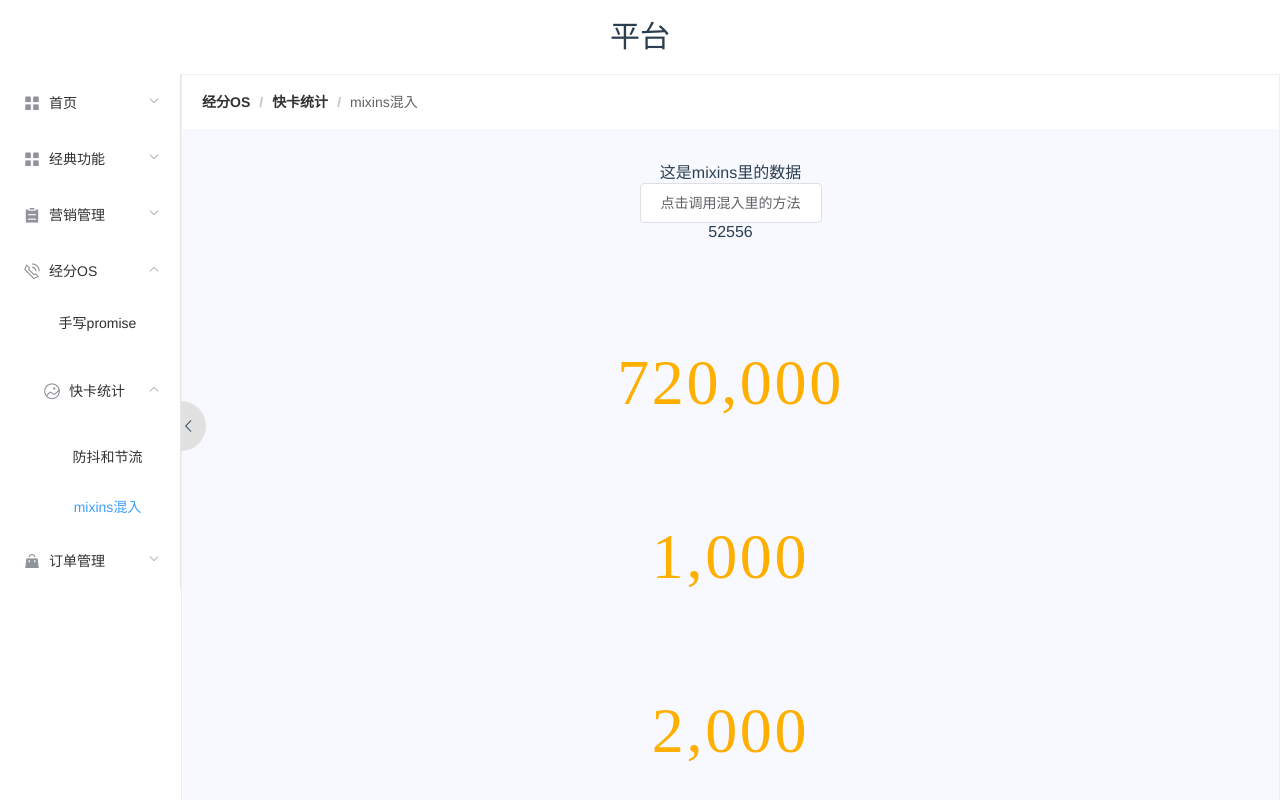
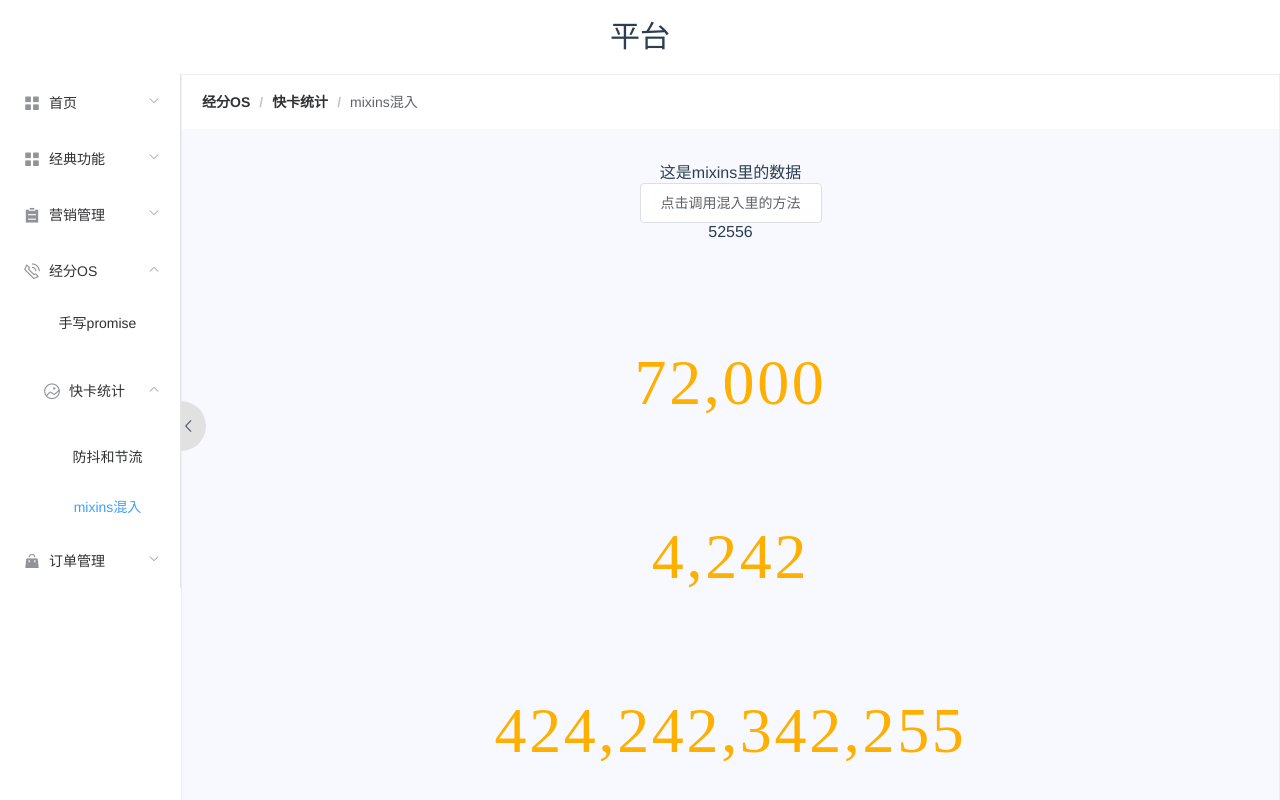
Before and after one commit to wosiku/my-vue-cli, a Vue app: page /mixins in a window 1280 px wide. Built offline with nearby package versions, Linux system fonts and the light colour scheme.

Commit message:
计数浮点

```diff
--- a/src/views/demo/mixins/index.vue
+++ b/src/views/demo/mixins/index.vue
@@ -3,9 +3,9 @@
     <div>{{msg}}</div>
     <el-button @click="clickFn">点击调用混入里的方法</el-button>
       <p class="countRunning" v-countRunning data-target='52556'>0</p>
-      <NumberGrow :value="720000"></NumberGrow>
-      <NumberGrow :value="1000"></NumberGrow>
-      <NumberGrow :value="2000"></NumberGrow>
+      <NumberGrow></NumberGrow>
+      <NumberGrow :value="4242"></NumberGrow>
+      <NumberGrow :value="424242342255"></NumberGrow>
   </div>
 </template>
 <script>
--- a/src/views/demo/mixins/js/num.vue
+++ b/src/views/demo/mixins/js/num.vue
@@ -33,7 +33,7 @@ export default {
         if (current === start) {
           return;
         }
-        current = start;
+        current = Math.ceil(start);
         ele.innerHTML = current.toString().replace(/(\d)(?=(?:\d{3}[+]?)+$)/g, '$1,');
       }, 10);
     }
```
